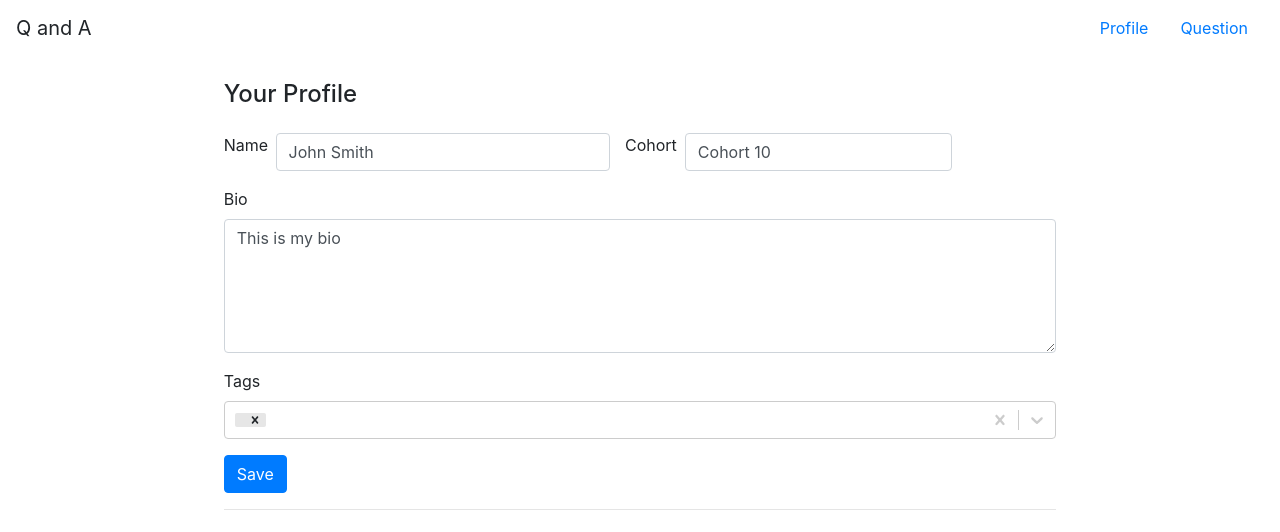
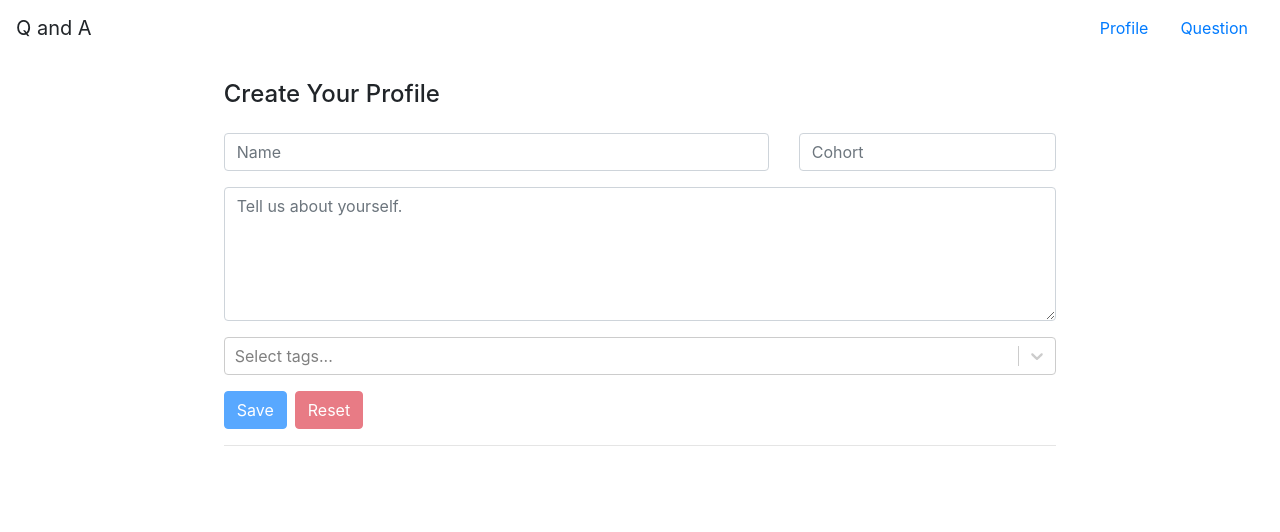
Before and after one commit to webbdm/Q-and-A-Hub, a React app: page /profile in a window 1280 px wide. Shown: the top 532 px of the page. Built offline with nearby package versions, Linux system fonts and the light colour scheme; data requests are answered from the project's data file.

Commit message:
Tags are now being set when the user's profile is loaded. * Profile form can be saved and reset. * Profiles can be created and updated.

```diff
--- a/db.json
+++ b/db.json
@@ -77,13 +77,18 @@
   ],
   "profiles": [
     {
+      "bio": "This is my bio",
+      "cohort": "Cohort 10",
+      "name": "John Smith",
+      "tags": [
+        "android",
+        "angularjs",
+        "javascript",
+        "css",
+        "html5",
+        "arrays"
+      ],
       "id": 1,
-      "name": "John Smith",
-      "cohort": "Cohort 10",
-      "tags": [
-        "android"
-      ],
-      "bio": "This is my bio",
       "user_id": "1"
     },
     {
@@ -107,6 +112,15 @@
       ],
       "bio": "This is my bio",
       "user_id": "3"
+    },
+    {
+      "bio": "asdfasf",
+      "cohort": "asdf",
+      "name": "asdf",
+      "tags": [
+        "android"
+      ],
+      "id": 4
     }
   ]
 }
--- a/src/App.js
+++ b/src/App.js
@@ -18,9 +18,11 @@ class App extends Component {
 
 		this.state = {
 			isNewUser: false,
-			userId: 1,
+			userId: 0,
 			userProfile: {}
 		};
+
+		this.setAuthedUserData = this.setAuthedUserData.bind(this);
 	}
 
 	// TODO: make this work with API
@@ -28,11 +30,15 @@ class App extends Component {
 		return profiles.get({ params: { user_id: this.state.userId } })
 			.then(({ data }) => {
 				const [ firstUserData = {} ] = data;
-				this.setState({
-					isNewUser: !Object.keys(firstUserData).length,
-					userProfile: firstUserData
-				});
+				this.setAuthedUserData(firstUserData);
 			});
+	}
+
+	setAuthedUserData(userData) {
+		this.setState({
+			isNewUser: !Object.keys(userData).length,
+			userProfile: userData
+		});
 	}
 
 	componentDidMount() {
@@ -47,17 +53,18 @@ class App extends Component {
 
 					<div className="container">
 						<Switch>
-							<Route path="/question">
-								<Question />
-							</Route>
-
 							<Route
 								path="/profile"
 								render={() => <Profile
 									isNewUser={this.state.isNewUser}
+									setAuthedUserData={this.setAuthedUserData}
 									userProfile={this.state.userProfile}
 								/>}
 							/>
+
+							<Route path="/">
+								<Question />
+							</Route>
 						</Switch>
 					</div>
 				</div>
--- a/src/components/Header.js
+++ b/src/components/Header.js
@@ -1,13 +1,13 @@
 import React from "react";
-import Align from "./layout/Align";
 import { Link } from "react-router-dom";
 
-import './Header.scss';
+import "./Header.scss";
 
 const Header = () => {
 	return <header className="App-header">
 		<nav className="navbar ">
 			<div href="#" className="navbar-brand">Q and A</div>
+
 			<div className="nav-links">
 				<Link
 					className="nav-link"
@@ -24,10 +24,6 @@ const Header = () => {
 				</Link>
 			</div>
 		</nav>
-    <Align>
-      <div className="nav">
-      </div>
-    </Align>
 	</header>;
 };
 
--- a/src/components/global/MultiSelectTag.js
+++ b/src/components/global/MultiSelectTag.js
@@ -1,5 +1,4 @@
 import React, { Component } from "react";
-// import { isEqual } from "lodash";
 import tags from "./tags";
 import Select from "react-select";
 
@@ -8,39 +7,31 @@ class MultiSelectTag extends Component {
 	constructor() {
 		super();
 
-		this.state = {
-			selectedOptions: []
-		};
-
 		this.handleChange = this.handleChange.bind(this);
 	}
 
-	handleChange(selectedOptions) {
+	handleChange(selectedOptions ) {
 		this.props.onChange({
 			target: {
 				id: this.props.id,
-				value: selectedOptions
+				value: selectedOptions ? selectedOptions.map(({ value }) => value) : []
 			}
 		});
 	}
 
-	// componentDidUpdate(prevProps) {
-	// 	if (isEqual(this.props.tags, prevProps.tags)) return;
+	render() {
+		const formattedTags = this.props.tags.reduce((accumulator, tagValue) => {
+			const tag = tags.find(({ value }) => value === tagValue);
+			return tag ? [ ...accumulator, tag ] : accumulator;
+		}, []);
 
-	// 	const formattedTags = this.props.tags.reduce((accumulator, tagValue) => {
-	// 		const tag = tags.find(({ value }) => value === tagValue);
-	// 		return tag ? [ ...accumulator, tag ] : accumulator;
-	// 	}, []);
-	// 	console.log(formattedTags);
-	// 	this.handleChange(formattedTags);
-	// }
-
-	render() {
 		return <Select
+			className={this.props.className || ""}
 			isMulti={true}
 			onChange={this.handleChange}
 			options={tags}
-			value={this.props.tags}
+			placeholder="Select tags..."
+			value={formattedTags}
 		/>;
 	}
 }
--- /dev/null
+++ b/src/components/global/Spinner.js
@@ -0,0 +1,13 @@
+import React from "react";
+
+const Spinner = ({
+	height,
+	width
+}) => {
+	return <div
+		className="spinner-border ml-2"
+		style={{ height, width, borderWidth: "1px" }}
+	></div>;
+};
+
+export default Spinner;
--- a/src/components/profile/Profile.js
+++ b/src/components/profile/Profile.js
@@ -6,6 +6,7 @@ class Profile extends Component {
 		return <Fragment>
 			<ProfileForm
 				isNewUser={this.props.isNewUser}
+				setAuthedUserData={this.props.setAuthedUserData}
 				userProfile={this.props.userProfile}
 			/>
 
--- a/src/components/profile/ProfileForm.js
+++ b/src/components/profile/ProfileForm.js
@@ -2,12 +2,14 @@ import React, { Component } from "react";
 import { isEqual } from "lodash";
 import { profiles } from "./../../providers/api";
 import MultiSelectTag from "./../global/MultiSelectTag";
+import Spinner from "./../global/Spinner";
 
 class ProfileForm extends Component {
 	constructor() {
 		super();
 
 		this.state = {
+			isLoading: false,
 			isNewUser: false,
 			profileData: {
 				bio: "",
@@ -19,6 +21,21 @@ class ProfileForm extends Component {
 
 		this.handleOnChange = this.handleOnChange.bind(this);
 		this.handleOnSubmit = this.handleOnSubmit.bind(this);
+		this.handleResetForm = this.handleResetForm.bind(this);
+		this.isButtonDisabled = this.isButtonDisabled.bind(this);
+	}
+
+	isButtonDisabled() {
+		const { profileData } = this.state;
+		const { bio, cohort, name } = profileData;
+
+		if (isEqual(profileData, this.props.userProfile)) {
+			return true;
+		} else if (!bio || !cohort || !name) {
+			return true;
+		}
+
+		return false;
 	}
 
 	handleOnChange({ target }) {
@@ -31,16 +48,20 @@ class ProfileForm extends Component {
 	}
 
 	handleOnSubmit() {
-		const formattedData = {
-			...this.state.profileData,
-			tags: this.state.profileData.tags.map(({ value }) => value)
-		};
+		const { profileData } = this.state;
+		this.setState({ isLoading: true });
 
-		if (this.props.isNewUser) {
-			profiles.post(formattedData);
-		} else {
-			profiles.put(formattedData, formattedData.id);
-		}
+		const methodVerb = this.props.isNewUser ? "post" : "put";
+
+		profiles[methodVerb](profileData)
+			.then(() => {
+				this.setState({ isLoading: false });
+				this.props.setAuthedUserData(profileData);
+			});
+	}
+
+	handleResetForm() {
+		this.setState({ profileData: this.props.userProfile });
 	}
 
 	componentDidUpdate(prevProps) {
@@ -49,33 +70,35 @@ class ProfileForm extends Component {
 		this.setState({ profileData: this.props.userProfile });
 	}
 
+	componentWillMount() {
+		this.setState(state => ({ profileData: { ...state.profileData, ...this.props.userProfile }}));
+	}
+
 	render() {
 		const { isNewUser } = this.props;
-		const { profileData } = this.state;
+		const { isLoading, profileData } = this.state;
 
 		return <div className="w-75 m-auto">
 			<h4 className="mb-4">{isNewUser ? "Create" : ""} Your Profile</h4>
 
 			<div className="row">
-				<div className="form-group col-sm-12 col-md-6 row">
-					<label htmlFor="name" className="col-sm-2">Name</label>
-
+				<div className="form-group col-sm-12 col-md-8">
 					<input
-						className="form-control col-sm-10"
+						className="form-control"
 						id="name"
 						onChange={this.handleOnChange}
+						placeholder="Name"
 						type="text"
 						value={profileData.name}
 					/>
 				</div>
 
-				<div className="form-group col-sm-12 col-md-6 row">
-					<label htmlFor="cohort" className="col-sm-2 mr-2">Cohort</label>
-
+				<div className="form-group col-sm-12 col-md-4">
 					<input
-						className="form-control col-sm-8"
+						className="form-control"
 						id="cohort"
 						onChange={this.handleOnChange}
+						placeholder="Cohort"
 						type="text"
 						value={profileData.cohort}
 					/>
@@ -83,20 +106,17 @@ class ProfileForm extends Component {
 			</div>
 
 			<div className="form-group">
-				<label htmlFor="bio">Bio</label>
-
 				<textarea
 					className="form-control"
 					id="bio"
 					onChange={this.handleOnChange}
+					placeholder="Tell us about yourself."
 					rows="5"
 					value={profileData.bio}
 				/>
 			</div>
 
 			<div className="form-group">
-				<label htmlFor="tag">Tags</label>
-
 				<MultiSelectTag
 					id="tags"
 					onChange={this.handleOnChange}
@@ -104,12 +124,26 @@ class ProfileForm extends Component {
 				/>
 			</div>
 
-			<div className="d-flex justify-content-between">
+			<div>
 				<button
-					className="btn btn-primary"
+					className="btn btn-primary mr-2"
+					disabled={this.isButtonDisabled()}
 					onClick={this.handleOnSubmit}
 				>
                     Save
+
+					{isLoading && <Spinner
+						height="1rem"
+						width="1rem"
+					/>}
+				</button>
+
+				<button
+					className="btn btn-danger"
+					disabled={this.isButtonDisabled()}
+					onClick={this.handleResetForm}
+				>
+                    Reset
 				</button>
 			</div>
 		</div>;
--- a/src/components/question/Question.js
+++ b/src/components/question/Question.js
@@ -2,12 +2,12 @@ import React, { Component, useState } from "react";
 
 import { questionsApi, answersApi } from "../../providers/api";
 
-import './Question.scss';
+import "./Question.scss";
 
 const Answer = ({ text }) => <h1>{text}</h1>;
 
 const QuestionCard = ({ id, text, answers }) => {
-	const [newAnswer, setNewAnswer] = useState('Type your answer');
+	const [newAnswer, setNewAnswer] = useState("Type your answer");
 
 	const handleKeyPress = (e) => {
 
@@ -23,7 +23,7 @@ const QuestionCard = ({ id, text, answers }) => {
 			});
 		}
 
-	}
+	};
 	return (<div className="question">
 		<div className="card">
 			<div className="card-header">
@@ -40,7 +40,7 @@ const QuestionCard = ({ id, text, answers }) => {
 			</div>
 
 		</div>
-	</div>)
+	</div>);
 };
 
 class Question extends Component {
@@ -60,13 +60,11 @@ class Question extends Component {
 
 				this.setState({ questions: data });
 
-				return Promise.all([data, ...qIds]);
-
-			}).then(([questions, ...answers]) => {
+				return Promise.all(qIds);
+			}).then((answers) => {
 				const ans = answers.map(a => a.data)[0];
 				const qs = this.state.questions;
 				this.setState({ questions: qs.map(q => ({ ...q, answers: ans.filter(a => a.question_id === q.id) })) });
-
 			});
 	}
 
--- a/src/providers/api.js
+++ b/src/providers/api.js
@@ -12,15 +12,15 @@ const baseURL = "http://localhost:4000";
 export const profiles = {
 	get: options => axios.get(`${baseURL}/profiles`, options),
 	post: data => axios.post(`${baseURL}/profiles`, data),
-	put: (data, id) => axios.put(`${baseURL}/profiles/${id}`, data),
+	put: data => axios.put(`${baseURL}/profiles/${data.id}`, data),
 	delete: id => axios.delete(`${baseURL}/profiles`, id)
-}
+};
 
 export const questionsApi = {
-    get: () => axios.get(`${baseURL}/questions`),
+	get: () => axios.get(`${baseURL}/questions`),
 };
 
 export const answersApi = {
-    get: options => axios.get(`${baseURL}/answers`, options),
-    post: answer => axios.post(`${baseURL}/answers`, answer)
+	get: options => axios.get(`${baseURL}/answers`, options),
+	post: answer => axios.post(`${baseURL}/answers`, answer)
 };
```
Lines whose indentation alone changed are shown as unchanged.
